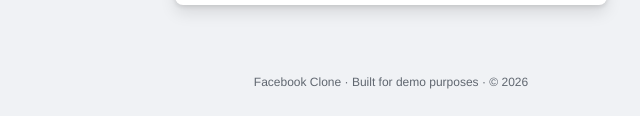
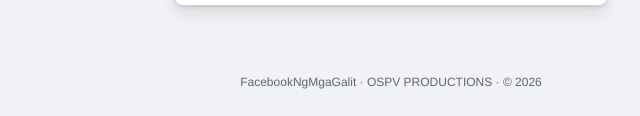
Before and after one commit to unidentifieduser53/DB2GroupNiDwight, a plain HTML site: page frontend/signup.html in a window 1280 px wide. Shown: the part 685-801 px from the top of the page, 249-889 px from the left. Drawn offline with Linux system fonts and the light colour scheme.

Commit message:
Update footer text in signup.html

```diff
--- a/frontend/signup.html
+++ b/frontend/signup.html
@@ -70,7 +70,7 @@
   </main>
 
   <footer class="site-footer">
-    Facebook Clone &middot; Built for demo purposes &middot; &copy; 2026
+    FacebookNgMgaGalit &middot; OSPV PRODUCTIONS &middot; &copy; 2026
   </footer>
 
   <script src="script.js"></script>
```
